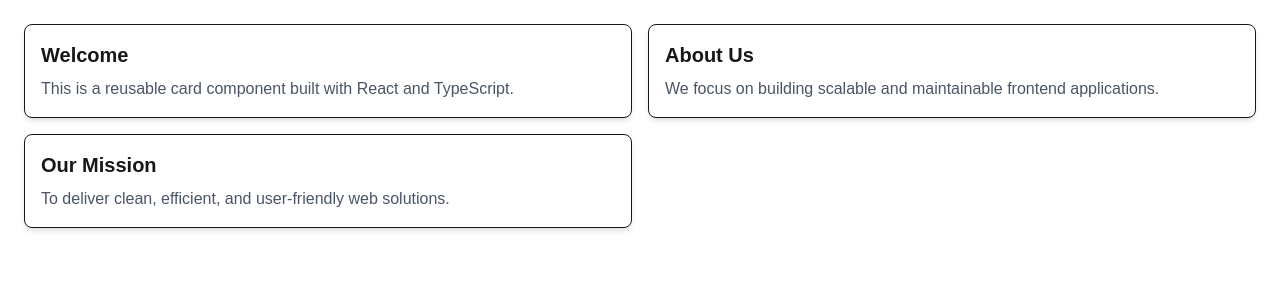
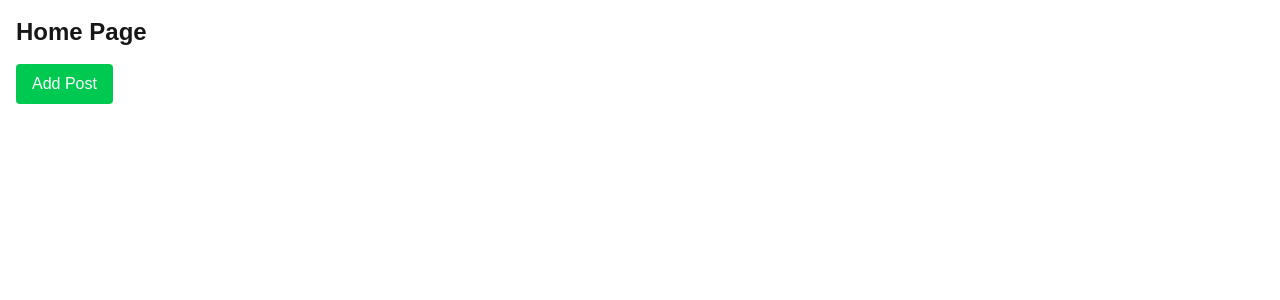
Before and after one commit to ben-m-m/alx-project-0x02-setup, a Next.js app in the folder alx-project-0x02/: page /home in a window 1280 px wide. Shown: the top 300 px of the page. Built offline with nearby package versions, Linux system fonts and the light colour scheme.

Commit message:
feat: implement PostModal component and integrate it into Home page for post creation

```diff
--- /dev/null
+++ b/alx-project-0x02/components/common/PostModal.tsx
@@ -0,0 +1,69 @@
+import React, { useState } from 'react';
+
+interface PostModalProps {
+  isOpen: boolean;
+  onClose: () => void;
+  onSubmit: (title: string, content: string) => void;
+}
+
+const PostModal: React.FC<PostModalProps> = ({ isOpen, onClose, onSubmit }) => {
+  const [title, setTitle] = useState('');
+  const [content, setContent] = useState('');
+
+  const handleSubmit = (e: React.FormEvent) => {
+    e.preventDefault();
+    onSubmit(title, content);
+    setTitle('');
+    setContent('');
+    onClose();
+  };
+
+  if (!isOpen) return null;
+
+  return (
+    <div className="fixed inset-0 bg-black bg-opacity-50 flex items-center justify-center z-50">
+      <div className="bg-white p-6 rounded-lg shadow-lg max-w-md w-full">
+        <h2 className="text-xl font-bold mb-4">Add New Post</h2>
+        <form onSubmit={handleSubmit}>
+          <div className="mb-4">
+            <label className="block text-sm font-medium text-gray-700">Title</label>
+            <input
+              type="text"
+              value={title}
+              onChange={(e) => setTitle(e.target.value)}
+              className="mt-1 block w-full border border-gray-300 rounded-md shadow-sm p-2"
+              required
+            />
+          </div>
+          <div className="mb-4">
+            <label className="block text-sm font-medium text-gray-700">Content</label>
+            <textarea
+              value={content}
+              onChange={(e) => setContent(e.target.value)}
+              className="mt-1 block w-full border border-gray-300 rounded-md shadow-sm p-2"
+              rows={4}
+              required
+            />
+          </div>
+          <div className="flex justify-end space-x-2">
+            <button
+              type="button"
+              onClick={onClose}
+              className="px-4 py-2 bg-gray-300 text-gray-700 rounded hover:bg-gray-400"
+            >
+              Cancel
+            </button>
+            <button
+              type="submit"
+              className="px-4 py-2 bg-blue-500 text-white rounded hover:bg-blue-600"
+            >
+              Submit
+            </button>
+          </div>
+        </form>
+      </div>
+    </div>
+  );
+};
+
+export default PostModal;
--- a/alx-project-0x02/pages/home.tsx
+++ b/alx-project-0x02/pages/home.tsx
@@ -1,23 +1,47 @@
-
-import React from "react";
+import React, { useState } from "react";
 import Card from "@/components/common/Card";
+import PostModal from "../components/common/PostModal";
+import { Post } from "../interfaces";
 
 const Home: React.FC = () => {
+  const [posts, setPosts] = useState<Post[]>([]);
+  const [isModalOpen, setIsModalOpen] = useState(false);
+
+  const handleSubmit = (title: string, content: string) => {
+    const newPost: Post = {
+      id: Date.now(),
+      title,
+      content,
+      authorId: 1, // Assuming a default author
+      publishedAt: new Date(),
+    };
+    setPosts([...posts, newPost]);
+  };
+
   return (
-    <div className="p-6 grid grid-cols-1 md:grid-cols-2 gap-4">
-      <Card
-        title="Welcome"
-        content="This is a reusable card component built with React and TypeScript."
-      />
-
-      <Card
-        title="About Us"
-        content="We focus on building scalable and maintainable frontend applications."
-      />
-
-      <Card
-        title="Our Mission"
-        content="To deliver clean, efficient, and user-friendly web solutions."
+    <div className="container mx-auto p-4">
+      <h1 className="text-2xl font-bold mb-4">Home Page</h1>
+      <button
+        onClick={() => setIsModalOpen(true)}
+        className="mb-4 px-4 py-2 bg-green-500 text-white rounded hover:bg-green-600"
+      >
+        Add Post
+      </button>
+      <div className="space-y-4">
+        {posts.map((post) => (
+          <div key={post.id} className="border border-gray-300 p-4 rounded">
+            <h2 className="text-xl font-semibold">{post.title}</h2>
+            <p>{post.content}</p>
+            <small className="text-gray-500">
+              Published at: {post.publishedAt.toLocaleString()}
+            </small>
+          </div>
+        ))}
+      </div>
+      <PostModal
+        isOpen={isModalOpen}
+        onClose={() => setIsModalOpen(false)}
+        onSubmit={handleSubmit}
       />
     </div>
   );
```
Also changed, not shown: alx-project-0x02/interfaces/index.ts (+24 -0 lines).
